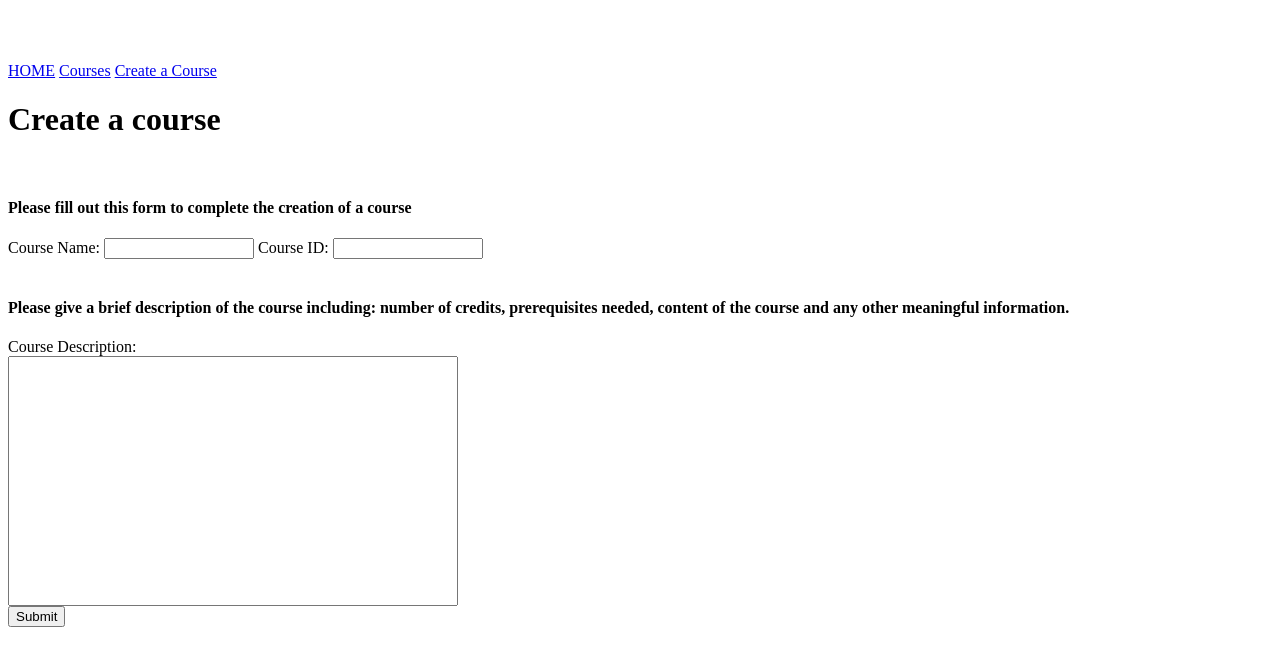
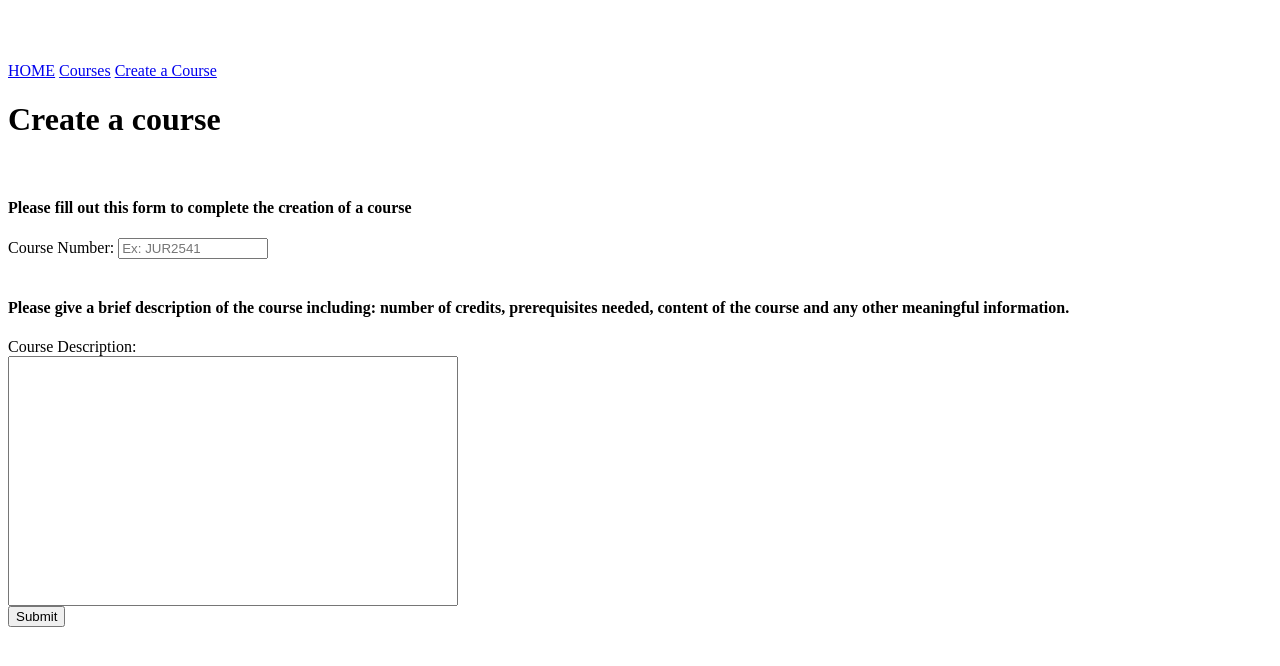
Before and after one commit to Carbonec2/ConULearn, a PHP site: template pages/courseCreation.php in a window 1280 px wide. Shown: the top 666 px of the page. Run offline with PHP 8.4, Linux system fonts and the light colour scheme; the template is opened without the code that fills it, so the values that code supplies are empty; the visitor is signed in with stand-in values (Sample User, id 1).

Commit message:
Correction on an inclusion reference bug in database-model.php, in order to make the course creation backend works (Issue #91)

```diff
--- a/database-model.php
+++ b/database-model.php
@@ -5,7 +5,7 @@ if(session_id() == '' || !isset($_SESSION)) {
     session_start();
 }
 
-include_once(dirname(__FILE__).'/priv/backendIncludeScript.php');
+include_once(dirname(__FILE__).'/backendIncludeScript.php');
 
 switch (strtolower($_POST['DAO'])) {
 
--- a/js/controller/courseCreation.js
+++ b/js/controller/courseCreation.js
@@ -6,7 +6,7 @@ $(document).ready(function () {
 
 function bind() {
     $("#btnSubmit").click(function () {
-            var identifiers = {id: $("#courseID").val(), name: $("#courseName").val(), description: $("#courseDescription").val(), User_id: $("#userId").val()};
+            var identifiers = {id: $("#courseID").val(), name: $("#courseName").val(), description: $("#courseDescription").val()};
             addCourse(identifiers, addCourseOk, addCourseFail);
     });
 }
--- a/js/controller/registration.js
+++ b/js/controller/registration.js
@@ -7,7 +7,7 @@ $(document).ready(function () {
 function bind() {
     $("#btnSignup").click(function () {
         if($("#txtPassword").val() === $("#txtConfirmPassword").val()){
-            var identifiers = {user: $("#txtUser").val(), password: $("#txtPassword").val(), rightsid: $("input[name='rightsid']:checked").val()};
+            var identifiers = {user: $("#txtUser").val(), password: $("#txtPassword").val(), Rights_id: $("input[name='Rights_id']:checked").val()};
             signup(identifiers, signupOk, signupFail);
         }else{
             $("#messageBox").html("Passwords don't match.");
--- a/pages/courseCreation.php
+++ b/pages/courseCreation.php
@@ -7,22 +7,18 @@ include_once('includes/dashboardSideNavBar.php');
             <?php
             echo '<input type="hidden" name="userId" id="userId" value="' . $_SESSION['userId'] . '">';
             ?>
-
             <h1 class="title">Create a course</h1>
-            </br>
+            <br/>
             <h4 class="subtitle">Please fill out this form to complete the creation of a course</h4>
-
-
-            Course Name:
-            <input type="text" class="formText" id="courseName" style="width:150px">
-           Course ID:
-            <input type="text" class="formText" id="courseID" style="width:150px">
-       </br></br>
-
- <h4 class="subtitle">Please give a brief description of the course including: number of credits, prerequisites needed, content of the course and any other meaningful information. </h4>
-
+            Course Number:
+            <input type="text" class="formText" id="courseName" style="width:150px" placeholder="Ex: JUR2541">
+            <br/><br/>
+            <h4 class="subtitle">Please give a brief description of the course including:
+                number of credits, prerequisites needed, content of the course and any
+                other meaningful information.
+            </h4>
             Course Description:
-            </br>
+            <br/>
             <textarea class="formText" id="courseDescription" style="width:450px;height:250px; resize: none;" ></textarea>
             </br>
             <input type="button" value="Submit" id="btnSubmit" class="formsButton" class="creationformButton" >
--- a/pages/registration.php
+++ b/pages/registration.php
@@ -6,8 +6,8 @@
     <br/>
        <input type="password" class="standardField" id="txtConfirmPassword" placeholder="Confirm Your Password" style="border-radius:4px;padding:5px; display:inline-block;"/>
     <br/>
-	<label><input type="radio" name="rightsid" value="1"> Teacher</input></label>
-	<label><input type="radio" name="rightsid" value="2" checked="checked"> Student</input></label>
+	<label><input type="radio" name="Rights_id" value="1"> Teacher</input></label>
+	<label><input type="radio" name="Rights_id" value="2" checked="checked"> Student</input></label>
 	<br/>
     <input type="button" value="Sign up" id="btnSignup" class="formsButton" style="width:100px; height:50px; display:inline-block; margin:10px;"/>
 </div>
--- a/priv/dao/CourseDAO.php
+++ b/priv/dao/CourseDAO.php
@@ -41,7 +41,7 @@ class CourseDAO implements DAO {
         $sql->bindValue(':id',$object->id);
         $sql->bindValue(':name',$object->name);
         $sql->bindValue(':description', $object->description);
-        $sql->bindValue(':User_id', $object->User_id);
+        $sql->bindValue(':User_id', $_SESSION['userId']);
 
         $sql->execute();
 
--- a/priv/dao/UserDAO.php
+++ b/priv/dao/UserDAO.php
@@ -51,11 +51,11 @@ class UserDAO implements DAO {
 
         if(!$result){
             $sql = $conn->prepare('INSERT INTO User (user, passwordMD5, Rights_id)
-                                    VALUES (:user, :passwordMD5, :rightsid) ');
+                                    VALUES (:user, :passwordMD5, :Rights_id) ');
 
         $sql->bindValue(':user', $ov->user);
         $sql->bindValue(':passwordMD5', md5($ov->password));
-        $sql->bindValue(':rightsid', $ov->rightsid);
+        $sql->bindValue(':Rights_id', $ov->rightsid);
 
         $sql->execute();
         }
```
Also changed, not shown: soen_rights.sql (added, +51 -0 lines), 2 other files.
